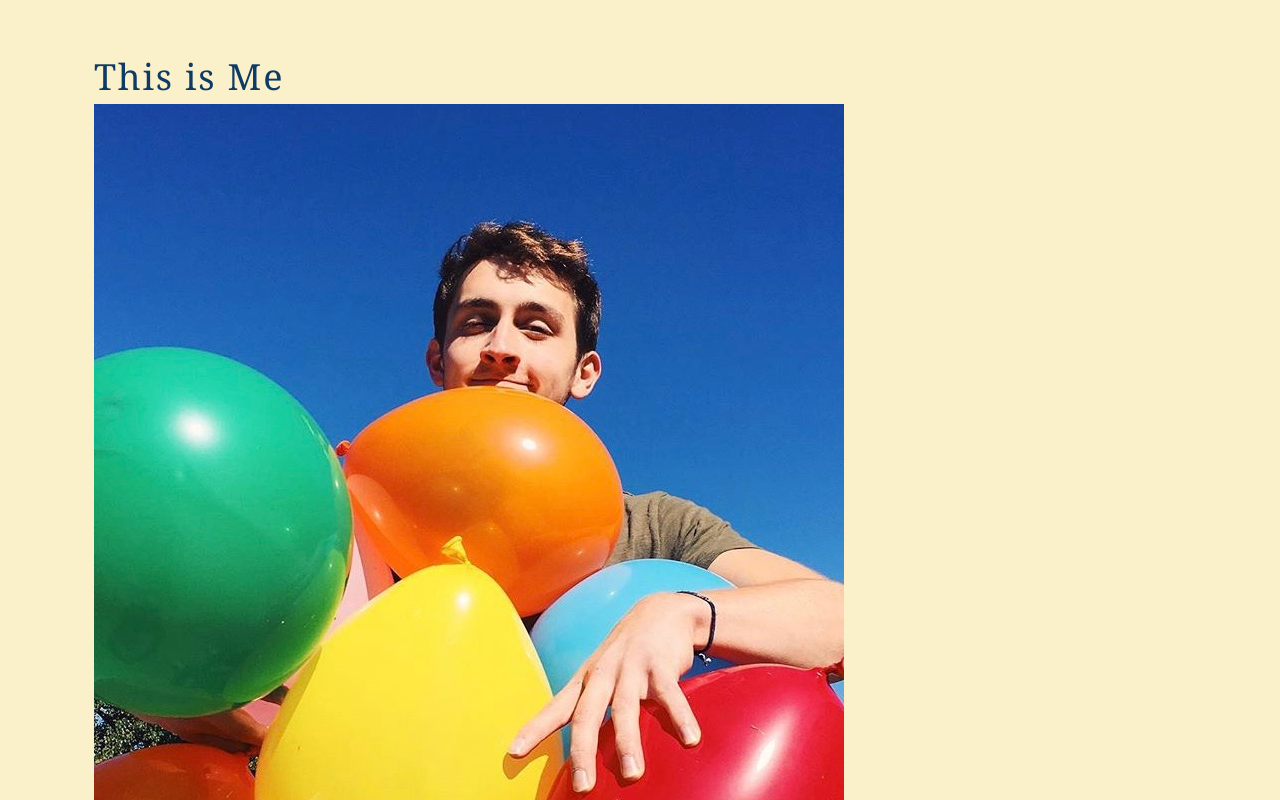
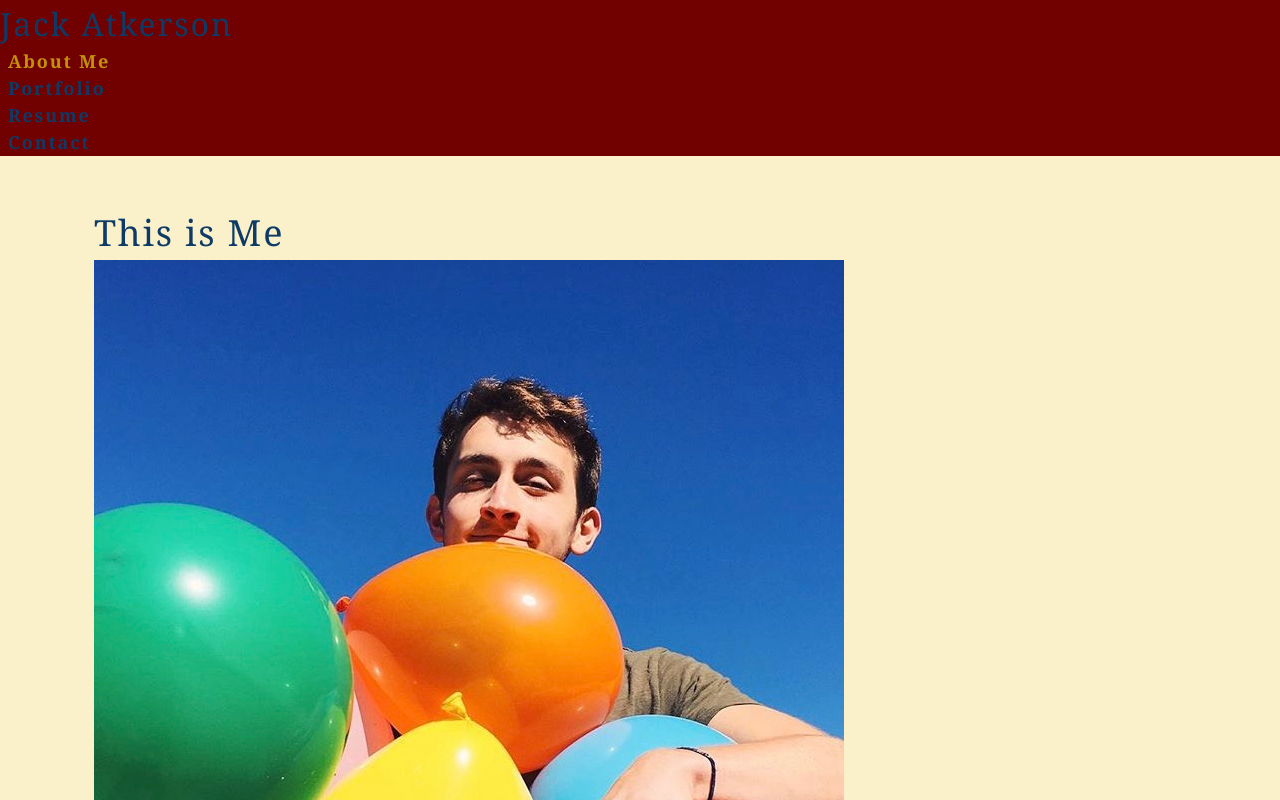
Before and after one commit to JackAtkerson/atkerson-react-portfolio, a React (Create React App) app: page / in a window 1280 px wide. Shown: the top 800 px of the page. Built offline with nearby package versions, Linux system fonts and the light colour scheme.

Commit message:
Refactored Header and Nav

```diff
--- a/src/components/Header/index.js
+++ b/src/components/Header/index.js
@@ -1,11 +1,17 @@
-import React, { useState } from 'react';
+import React from 'react';
 import Nav from '../Nav';
 
 function Header(props) {
     const { currentPage, setCurrentPage } = props;
+
     return (
         <header>
-
+            <div>
+                <h2>Jack Atkerson</h2>
+            </div>
+            <div>
+                <Nav currentPage={currentPage} setCurrentPage={setCurrentPage}></Nav>
+            </div>
         </header>
     );
 }
--- a/src/components/Nav/index.js
+++ b/src/components/Nav/index.js
@@ -1,31 +1,25 @@
 import React from 'react';
 
 function Nav(props) {
- const tabs = ['About', 'Portfolio', 'Contact', 'Resume'];
+ const { currentPage, setCurrentPage } = props;
 
  return (
-  <section className='hero'>
-    <ul className='nav nav-tabs'>
-      {tabs.map((tab) => (
-        <li
-          className = {
-            props.currentPage === tab ? 'nav-item is-active' : 'nav-item'
-          }
-          key = {tab}
-        >
-          <a
-            href={'#' + tab.toLowerCase()}
-            onClick={() => props.handlePageChange(tab)}
-            className={
-              props.currentPage === tab ? 'nav-link active' : 'nav-link'
-            }
-          >
-            {tab}
-          </a>
-        </li>
-      ))}
+  <nav>
+    <ul className='is-flex-direction-row'>
+      <li className={currentPage === 'about' ? 'mx-2 navActive' : 'mx-2'}>
+        <span onClick={() => setCurrentPage('about')}>About Me</span>
+      </li>
+      <li className={currentPage === 'portfolio' ? 'mx-2 navActive' : 'mx-2'}>
+        <span onClick={() => setCurrentPage('portfolio')}>Portfolio</span>
+      </li>
+      <li className={currentPage === 'resume' ? 'mx-2 navActive' : 'mx-2'}>
+        <span onClick={() => setCurrentPage('resume')}>Resume</span>
+      </li>
+      <li className={currentPage === 'contact' ? 'mx-2 navActive' : 'mx-2'}>
+        <span onClick={() => setCurrentPage('contact')}>Contact</span>
+      </li>
     </ul>
-  </section>
+  </nav>
  );
 }
 
--- a/src/components/Resume/index.js
+++ b/src/components/Resume/index.js
@@ -2,8 +2,8 @@ import React from 'react';
 
 function Resume() {
     return(
-        <section id="resume" class="section-one">
-            <h2 class="section-title">Resume</h2>
+        <section id="resume">
+            <h2>Resume</h2>
             <embed src="./assets/images/resume.pdf" width="500" height="703" type="application/pdf" />
         </section>
     );
```
